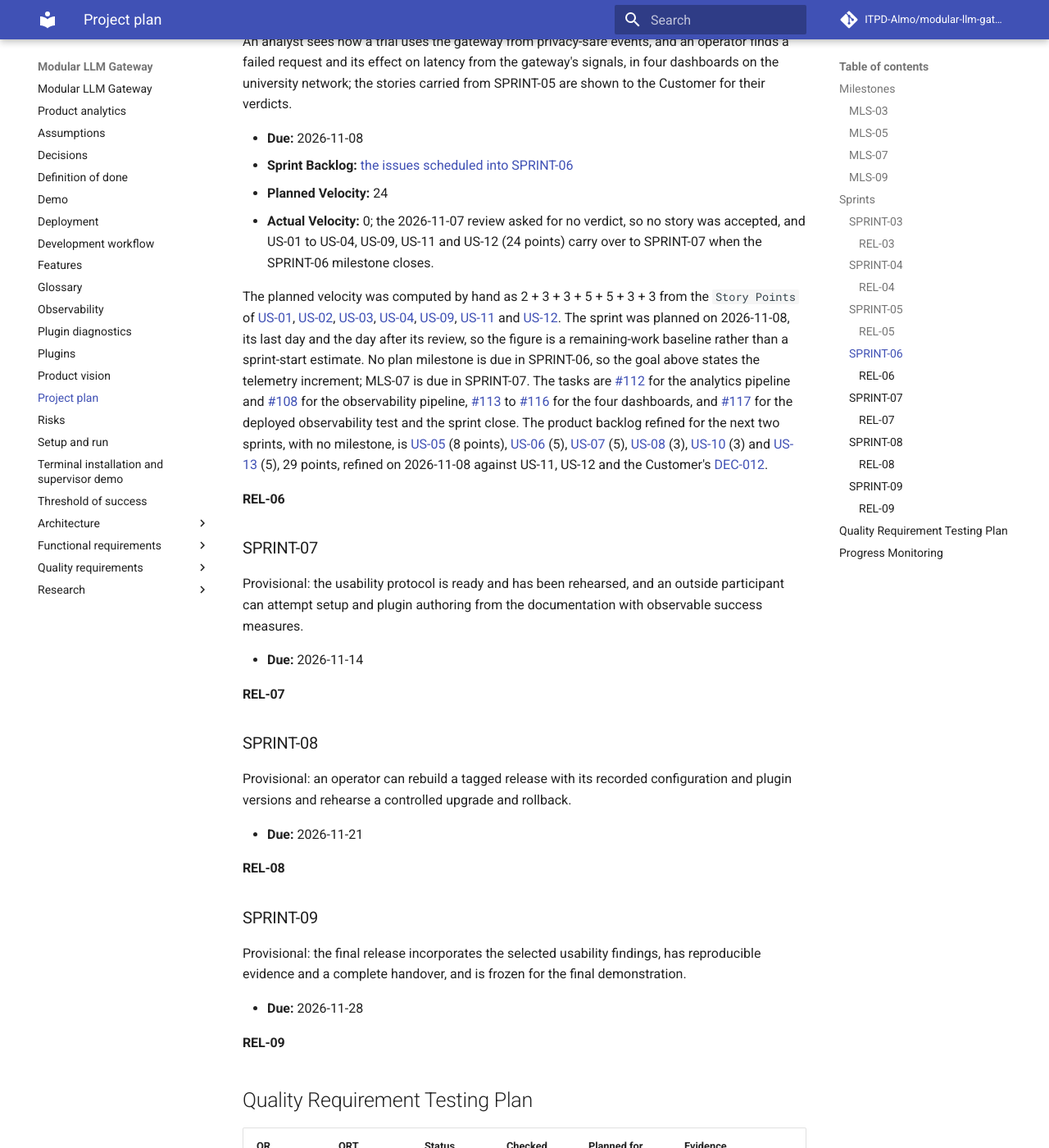
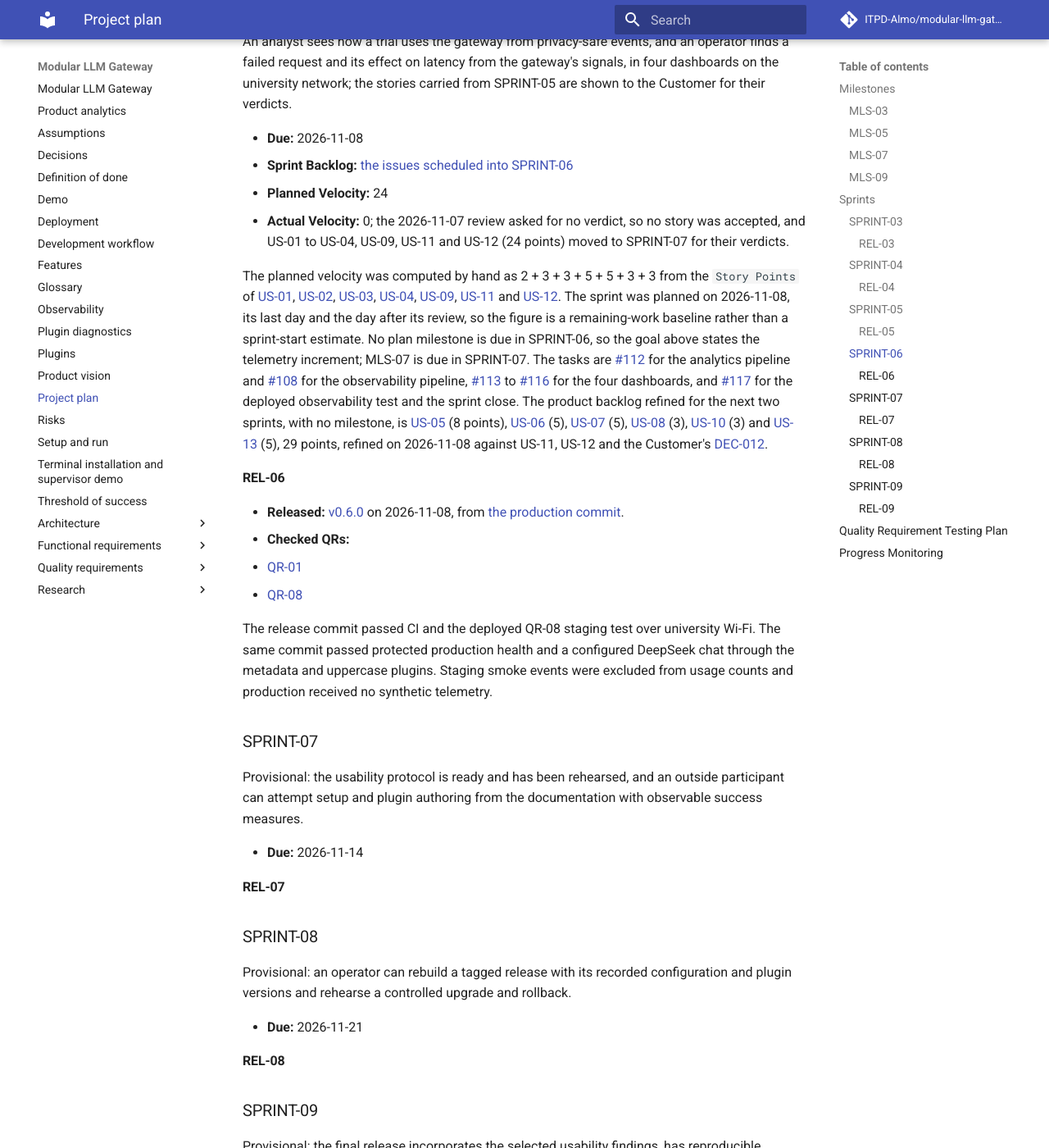
Before and after one commit to ITPD-Almo/modular-llm-gateway, an MkDocs documentation site: the page built from docs/project-plan.md, in a window 1280 px wide and 1400 px high, scrolled down 3266 px. Shown: the whole window at 82% size. Built offline with MkDocs 1.6.1 and Material for MkDocs 9.7.7, drawn with Linux system fonts in a browser that asks for light colours; comment, search, counter and statistics services are not loaded; some of the changed text lies outside the part shown.

Commit message:
Record the verified Week 6 release and sprint carryover

```diff
--- a/docs/project-plan.md
+++ b/docs/project-plan.md
@@ -99,7 +99,7 @@ An analyst sees how a trial uses the gateway from privacy-safe events, and an op
 - **Due:** 2026-11-08
 - **Sprint Backlog:** [the issues scheduled into SPRINT-06](https://github.com/ITPD-Almo/modular-llm-gateway/milestone/4)
 - **Planned Velocity:** 24
-- **Actual Velocity:** 0; the 2026-11-07 review asked for no verdict, so no story was accepted, and US-01 to US-04, US-09, US-11 and US-12 (24 points) carry over to SPRINT-07 when the SPRINT-06 milestone closes.
+- **Actual Velocity:** 0; the 2026-11-07 review asked for no verdict, so no story was accepted, and US-01 to US-04, US-09, US-11 and US-12 (24 points) moved to SPRINT-07 for their verdicts.
 
 The planned velocity was computed by hand as 2 + 3 + 3 + 5 + 5 + 3 + 3 from the `Story Points` of [US-01](https://github.com/ITPD-Almo/modular-llm-gateway/issues/40), [US-02](https://github.com/ITPD-Almo/modular-llm-gateway/issues/41), [US-03](https://github.com/ITPD-Almo/modular-llm-gateway/issues/42), [US-04](https://github.com/ITPD-Almo/modular-llm-gateway/issues/52), [US-09](https://github.com/ITPD-Almo/modular-llm-gateway/issues/96), [US-11](https://github.com/ITPD-Almo/modular-llm-gateway/issues/110) and [US-12](https://github.com/ITPD-Almo/modular-llm-gateway/issues/111).
 The sprint was planned on 2026-11-08, its last day and the day after its review, so the figure is a remaining-work baseline rather than a sprint-start estimate.
@@ -108,6 +108,13 @@ The tasks are [#112](https://github.com/ITPD-Almo/modular-llm-gateway/issues/112
 The product backlog refined for the next two sprints, with no milestone, is [US-05](https://github.com/ITPD-Almo/modular-llm-gateway/issues/65) (8 points), [US-06](https://github.com/ITPD-Almo/modular-llm-gateway/issues/66) (5), [US-07](https://github.com/ITPD-Almo/modular-llm-gateway/issues/67) (5), [US-08](https://github.com/ITPD-Almo/modular-llm-gateway/issues/68) (3), [US-10](https://github.com/ITPD-Almo/modular-llm-gateway/issues/97) (3) and [US-13](https://github.com/ITPD-Almo/modular-llm-gateway/issues/118) (5), 29 points, refined on 2026-11-08 against US-11, US-12 and the Customer's [DEC-012](decisions.md#dec-012).
 
 #### REL-06
+
+- **Released:** [v0.6.0](https://github.com/ITPD-Almo/modular-llm-gateway/releases/tag/v0.6.0) on 2026-11-08, from [the production commit](https://github.com/ITPD-Almo/modular-llm-gateway/commit/1f166129406aac490df9b9704ca2f4171b3e8a0b).
+- **Checked QRs:**
+  - [QR-01](quality-requirements/qr/QR-01.md)
+  - [QR-08](quality-requirements/qr/QR-08.md)
+
+The release commit passed CI and the deployed QR-08 staging test over university Wi-Fi. The same commit passed protected production health and a configured DeepSeek chat through the metadata and uppercase plugins. Staging smoke events were excluded from usage counts and production received no synthetic telemetry.
 
 ### SPRINT-07
 
@@ -138,8 +145,8 @@ Provisional: the final release incorporates the selected usability findings, has
 | QR | QRT | Status | Checked | Planned for sprint | Evidence |
 | --- | --- | --- | --- | --- | --- |
 | [QR-02](quality-requirements/qr/QR-02.md) | [QR-02 QRT-01](quality-requirements/qr/QR-02.md#qrt-01) | Passes | [SPRINT-05](#sprint-05) | [SPRINT-05](#sprint-05) | [Campus staging run on 2026-10-31](https://github.com/ITPD-Almo/modular-llm-gateway/blob/c7dce8ff876d31a57ee0ca93d9428d8444473f6c/reports/week-05/deployment-evidence.md#deployed-qr-02-rerun-through-the-https-gate) |
-| [QR-01](quality-requirements/qr/QR-01.md) | [QR-01 QRT-01](quality-requirements/qr/QR-01.md#qrt-01) | Passes | [SPRINT-05](#sprint-05) | [SPRINT-05](#sprint-05) | [CI: 81 tests in 20.90 seconds](https://github.com/ITPD-Almo/modular-llm-gateway/actions/runs/41227201276) |
-| [QR-08](quality-requirements/qr/QR-08.md) | [QR-08 QRT-01](quality-requirements/qr/QR-08.md#qrt-01) | Passes | [SPRINT-06](#sprint-06) | [SPRINT-06](#sprint-06) | [Campus staging run on 2026-11-08](https://github.com/ITPD-Almo/modular-llm-gateway/blob/0073150f73e3b755f0f8a29b21cddb1685b7731d/reports/week-06/README.md#qr-08-qrt-01-campus-run) |
+| [QR-01](quality-requirements/qr/QR-01.md) | [QR-01 QRT-01](quality-requirements/qr/QR-01.md#qrt-01) | Passes | [SPRINT-06](#sprint-06) | [SPRINT-06](#sprint-06) | [REL-06 CI: 95 tests](https://github.com/ITPD-Almo/modular-llm-gateway/actions/runs/42514546746) |
+| [QR-08](quality-requirements/qr/QR-08.md) | [QR-08 QRT-01](quality-requirements/qr/QR-08.md#qrt-01) | Passes | [SPRINT-06](#sprint-06) | [SPRINT-06](#sprint-06) | [Campus staging run on 2026-11-08](https://github.com/ITPD-Almo/modular-llm-gateway/blob/0073150f73e3b755f0f8a29b21cddb1685b7731d/reports/week-06/README.md#qr-08-qrt-01-campus-run) and [release staging re-run](#rel-06) |
 
 ## Progress Monitoring
 
```
Also changed, not shown: CHANGELOG.md (+1 -1 lines), reports/week-06/README.md (+18 -7 lines).
